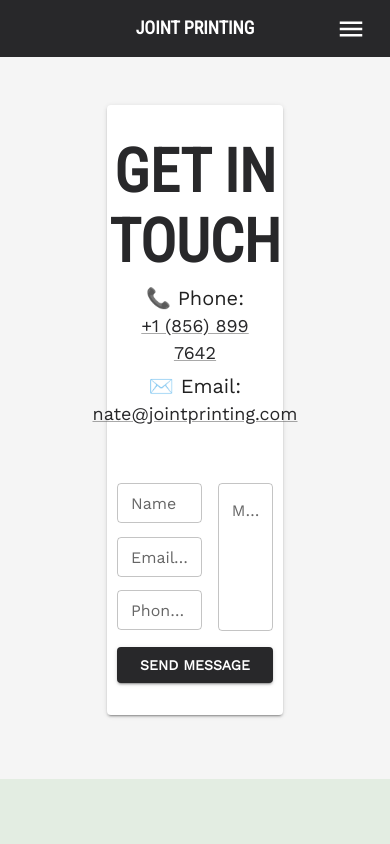
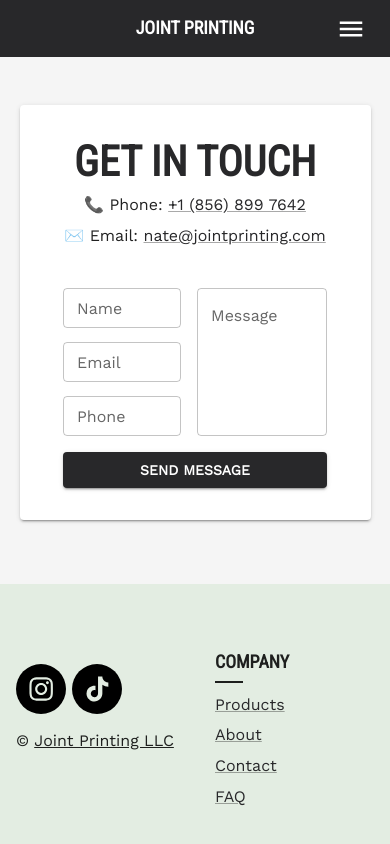
Before and after one commit to Jointprinting/website-frontend, a React (Create React App) app: page /contact in a window 390 px wide. Shown: the top 844 px of the page. Built offline with nearby package versions, Linux system fonts and the light colour scheme.

Commit message:
made mobile optimized

```diff
--- a/src/common/Navbar.js
+++ b/src/common/Navbar.js
@@ -15,7 +15,7 @@ import Toolbar from '../modules/components/Toolbar';
 import useMediaQuery from '@mui/material/useMediaQuery';
 
 function Navbar() {
-  const mobile = useMediaQuery("(max-width: 920px)");
+  const mobile = useMediaQuery("(max-width: 800px)");
 
   const DrawerComponent = () => {
     const [openDrawer, setOpenDrawer] = React.useState(false);
@@ -100,7 +100,10 @@ function Navbar() {
         {/*<Box mt={1} sx={{":hover": {cursor: 'pointer'}}}  component={ReactRouterLink} to="/"><img src={logo} alt="logo" width="40px"/></Box>
         <Box sx={{flexGrow: 1}}/>*/}
         <Box sx={{flexGrow: 1}}/>
-        <Typography variant="h6" fontSize={18} align="center" sx={{color: 'white', ml: '46px'}}>Joint Printing</Typography>
+        <Typography variant="h6" fontSize={18} align="center" component={ReactRouterLink} to="/"
+          sx={{color: 'white', ml: '46px', textDecoration: 'none', }}>
+            Joint Printing
+        </Typography>
         <Box sx={{flexGrow: 1}}/>
         <DrawerComponent/>
     </Stack>
--- a/src/screens/About.js
+++ b/src/screens/About.js
@@ -1,17 +1,18 @@
 import * as React from 'react';
-import { Box, Stack } from '@mui/material';
+import { Box, Stack, useMediaQuery } from '@mui/material';
 import Typography from '../modules/components/Typography';
 //import Avatar from '@mui/material/Avatar';
 import storyImage from '../modules/images/storyImage.webp'
 
 function About() {
+    const mobile = useMediaQuery("(max-width: 800px)");
   return (
     <Box>
         <Box sx={{ height: '50vh', py:2, display:"flex", justifyContent:"center", flexDirection:"column", alignItems:"center",
                 backgroundImage:'url(https://images.pexels.com/photos/1254736/pexels-photo-1254736.jpeg?auto=compress&cs=tinysrgb&w=1260&h=750&dpr=2)'
             }}
         >
-            <Typography color="#06752b" align="center" variant="h1" fontWeight="bold">
+            <Typography color="#fff" align="center" variant="h1" fontWeight="bold">
                 About Us
             </Typography>
             <Typography color="inherit" align="center" variant="h5" >
@@ -29,11 +30,11 @@ function About() {
                 Garments Printed
             </Typography>
             <Box display="flex" justifyContent="center">
-                <img src={'https://cdn.midjourney.com/1a20a760-213c-4835-a8cb-bbaf433917d9/0_0.webp'} alt='garments' width='40%' height='auto' />
+                <img src={'https://cdn.midjourney.com/1a20a760-213c-4835-a8cb-bbaf433917d9/0_0.webp'} alt='garments' width={mobile ? '50%' : '40%'} height='auto' />
             </Box>
             { /* Reviews sections */}
             {/*
-            <Stack direction="row" alignItems="center" justifyContent="center" spacing={10}>
+            <Stack direction={ mobile ? "column" : "row" } alignItems="center" justifyContent="center" spacing={10}>
                 <Stack spacing={1} alignItems="center">
                     <img src='https://fp.freshprints.com/assets/icons/about-us/reviews/facebook.svg' alt='facebook' />
                     <Typography color="inherit" align="center" fontSize="10px" fontWeight="bold"> "This merch is rad" </Typography>
@@ -56,9 +57,9 @@ function About() {
             <Typography align="center" variant="h2" >
                 Our Story
             </Typography>
-            <Stack direction="row" alignItems="center" justifyContent="center" spacing={10} pt={8}>
-                <img src={storyImage} alt='story' style={{ width: '27vw', height: 'auto'}} />
-                <Stack spacing={2} alignItems="center" maxWidth="35vw">
+            <Stack direction={ mobile ? "column" : "row" } alignItems="center" justifyContent="center" spacing={10} pt={8}>
+                <img src={storyImage} alt='story' style={{ width: mobile ? '60%' : '27vw', height: 'auto'}} />
+                <Stack spacing={2} alignItems="center" maxWidth={ mobile ? "84%" : "35vw" }>
                     <Typography align="center" variant="h4">Rooted in Excellence</Typography>
                     <Typography>At Joint Printing, our roots are grounded in the belief that there's always room for innovation.</Typography>
                     <Typography>
@@ -80,8 +81,8 @@ function About() {
             <Typography align="center" variant="h2" >
                 Mission & Values
             </Typography>
-            <Stack direction="row" alignItems="center" justifyContent="center" spacing={10} pt={6}>
-                <Stack spacing={2} alignItems="start" maxWidth="35vw">
+            <Stack direction={ mobile ? "column" : "row" } alignItems="center" justifyContent="center" spacing={10} pt={6}>
+                <Stack spacing={2} alignItems="start" maxWidth={ mobile ? "84%" : "35vw" }>
                     <Typography variant="h4">Our Mission</Typography>
                     <Typography sx={{pb: 2}}>To elevate brands with stellar print solutions and high-quality apparel that blends craftsmanship with convenience, giving you clothing that fully encapsulates your company's spirit.</Typography>
 
@@ -90,7 +91,7 @@ function About() {
                         Think of us as your creative sidekick; we're here to ensure that each print piece not only looks fantastic but also resonates with your brand's playful spirit and ambition.
                     </Typography>
                 </Stack>
-                <img src='https://images.pexels.com/photos/7666429/pexels-photo-7666429.jpeg?auto=compress&cs=tinysrgb&w=1260&h=750&dpr=2' alt='story' style={{width:'33vw', height: 'auto'}} />
+                <img src='https://images.pexels.com/photos/7666429/pexels-photo-7666429.jpeg?auto=compress&cs=tinysrgb&w=1260&h=750&dpr=2' alt='story' style={{width: mobile ? '60vw' : '33vw', height: 'auto'}} />
 
 
             </Stack>
@@ -100,7 +101,7 @@ function About() {
             <Typography align="center" variant="h2" >
                 Our Team
             </Typography>
-            <Stack direction="row" alignItems="center" justifyContent="center" spacing={10} pt={6}>
+            <Stack direction={ mobile ? "column" : "row" } alignItems="center" justifyContent="center" spacing={10} pt={6}>
                 <Avatar alt="Remy Sharp" src="/static/images/avatar/1.jpg" sx={{ width: 80, height: 80 }} />
                 <Avatar alt="Travis Howard" src="/static/images/avatar/2.jpg" sx={{ width: 80, height: 80 }}/>
                 <Avatar alt="Cindy Baker" src="/static/images/avatar/3.jpg" sx={{ width: 80, height: 80 }} />
--- a/src/screens/Contact.js
+++ b/src/screens/Contact.js
@@ -1,30 +1,31 @@
 import * as React from 'react';
-import { Box, Stack, TextField, Link, Button } from '@mui/material';
+import { Box, Stack, TextField, Link, Button, useMediaQuery } from '@mui/material';
 import Typography from '../modules/components/Typography';
 
 function Contact() {
+    const mobile = useMediaQuery("(max-width: 800px)");
   return (
     <Box bgcolor="#f5f5f5" pt={6} pb={8} display="flex" justifyContent="center">
         <Box
             sx={{
-                width: '45vw', p: 4, display:"flex", justifyContent:"center", flexDirection:"column", alignItems:"center", bgcolor:"white", boxShadow: 2, borderRadius: 1
+                width: mobile ? '90vw' : '45vw', p: 4, display:"flex", justifyContent:"center", flexDirection:"column", alignItems:"center", bgcolor:"white", boxShadow: 2, borderRadius: 1
             }}
         >
-            <Typography color="primary" align="center" variant="h1" fontWeight="bold">
+            <Typography color="primary" align="center" variant={mobile ? "h3" : "h1"} fontWeight="bold">
                 Get in touch
             </Typography>
-            <Typography color="inherit" align="center" variant="h5" my={1}>
-            📞 Phone: <Typography component={Link} fontSize={18} href={`tel:8568997642`}>+1 (856) 899 7642 </Typography>
+            <Typography color="inherit" align="center" variant={mobile ? "h7" : "h5"} my={1}>
+            📞 Phone: <Typography component={Link} fontSize={mobile ? 16 : 18} href={`tel:8568997642`}>+1 (856) 899 7642 </Typography>
             </Typography>
-            <Typography color="inherit" align="center" variant="h5" mb={1}>
-                ✉️ Email: <Typography component={Link} fontSize={18} href="mailto:nate@jointprinting.com">nate@jointprinting.com</Typography>
+            <Typography color="inherit" align="center" variant={mobile ? "h7" : "h5"} fontWeight={200} mb={1}>
+                ✉️ Email: <Typography component={Link} fontSize={mobile ? 16 : 18} href="mailto:nate@jointprinting.com">nate@jointprinting.com</Typography>
             </Typography>
-            <Stack display="flex" justifyContent="center" alignItems="center" width='40vw' spacing={2} mt={6}>
+            <Stack display="flex" justifyContent="center" alignItems="center" width={mobile ? '92%' : '40vw'} spacing={2} mt={mobile ? 4 : 6}>
                 <Stack direction="row" width="100%" spacing={2} alignItems="start" >
                     <Stack spacing={1.73}>
                         <TextField id="outlined-basic" label="Name" variant="outlined" fullWidth={true} size="small"/>
-                        <TextField id="outlined-basic" label="Email Address" variant="outlined" fullWidth={true} size="small"/>
-                        <TextField id="outlined-basic" label="Phone Number" variant="outlined" fullWidth={true} size="small"/>
+                        <TextField id="outlined-basic" label={mobile ? "Email" : "Email Address"} variant="outlined" fullWidth={true} size="small"/>
+                        <TextField id="outlined-basic" label={mobile ? "Phone" : "Phone Number"} variant="outlined" fullWidth={true} size="small"/>
                     </Stack>
                     <TextField id="outlined-basic" label="Message" variant="outlined" fullWidth={true} multiline={true} minRows={5}/>
                 </Stack>
--- a/src/screens/FAQ.js
+++ b/src/screens/FAQ.js
@@ -1,12 +1,12 @@
 import * as React from 'react';
-import { Box, Stack } from '@mui/material';
+import { Box, Stack, useMediaQuery } from '@mui/material';
 import Typography from '../modules/components/Typography';
 import Faq from "react-faq-component";
 import '@fontsource/work-sans';
-//import Avatar from '@mui/material/Avatar';
 
 function FAQ() {
-    const textStyle={fontSize: 20,fontFamily: "'Work Sans', sans-serif",}
+    const mobile = useMediaQuery("(max-width: 800px)");
+    const textStyle={fontSize: mobile ? 18 : 20,fontFamily: "'Work Sans', sans-serif",}
     const data = {
         rows: [
             {
@@ -59,8 +59,9 @@ function FAQ() {
 
   return (
     <Stack alignItems="center" spacing={2} p={6}>
-        <Typography variant="h2" align="center" gutterBottom> Frequently Asked Questions </Typography>
-        <Box width="80%" pb="10vh">
+        {mobile ? <Typography variant="h4" align="center" gutterBottom> Frequently Asked Questions </Typography> :
+        <Typography variant="h2" align="center" gutterBottom> Frequently Asked Questions </Typography> }
+        <Box width="80%" pb="10vh" pt={2}>
             <Faq
             data={data}
             styles={styles}
--- a/src/screens/Product.js
+++ b/src/screens/Product.js
@@ -1,9 +1,8 @@
 import  {React, useEffect, useState} from 'react';
-import { Box, Stack, Typography, Chip, Button, Rating, Tooltip } from '@mui/material';
+import { Box, Stack, Typography, Chip, Button, Rating, Tooltip, useMediaQuery } from '@mui/material';
 
 function Product() {
-
-
+    const mobile = useMediaQuery("(max-width: 800px)");
     const productVendor = "Vendor";
     const productStyle = "12345";
     const productRating = 5;
@@ -63,7 +62,9 @@ function Product() {
 
   return (
     <Box px="5vw" py="7vh" bgcolor="#f5f5f5">
-        <Stack direction="row" spacing={'4vw'} alignItems="top">
+        <Stack direction={mobile ? "column" : "row"} spacing={'4vw'} alignItems={mobile ? "center" : "top"}>
+            {/* Stack for clothing images */}
+            <Stack direction={"row"} alignItems="top" spacing={'4vw'}>
                 {/* Stack for tiny product images */}
                 <Stack spacing={2}>
                     <img src={productFrontImages[productIndex]} alt="product" onClick={() => setFrontSelected(true)}
@@ -79,9 +80,11 @@ function Product() {
                     <img src={frontSelected ? productFrontImages[productIndex] : productBackImages[productIndex]} alt="product" style={{width: '33vw', height: 'auto', boxShadow: '0 0 10px 0px lightgray'}} />
                     {/*<img src={productBackImages[0]} alt="product" style={{width: '33vw', height: 'auto'}} />*/}
                 </Stack>
+            </Stack>
+
 
             {/* Stack for product details */}
-            <Stack spacing={2.5} pr='5vw'>
+            <Stack spacing={2.5} pr='5vw' alignItems={mobile ? "center" : 'start'}>
                 {/* Stack for product vendor, style, and rating */}
                 <Stack spacing={1.5} direction="row" alignItems="center">
                     <Typography color='black'>{productVendor}</Typography>
@@ -109,7 +112,7 @@ function Product() {
                     </Stack>
                 </Stack>
 
-                <Typography color='gray'>
+                <Typography color='gray' textAlign={mobile ? 'center' : 'none'} fontSize={mobile ? 12 : 16}>
                     *The price will depend on your design and your order size. Customize the product below for a more accurate estimate.*
                 </Typography>
 
@@ -144,11 +147,13 @@ function Product() {
                 </Stack>
 
                 <Stack spacing={1}>
-                    <Button variant="contained" size="large" sx={{width: '50%'}}> Customize </Button>
+                    <Button variant="contained" size="large" sx={{width: '100%'}}> Customize </Button>
                     <Typography fontSize={12}>Free mockup by <b>4 AM.</b></Typography>
                 </Stack>
 
-                <Typography color='charcoal'>{productDescription}</Typography>
+                <Typography color='charcoal' textAlign={mobile ? 'center' : 'none'} fontSize={mobile ? 14 : 16}>
+                    {productDescription}
+                </Typography>
 
             </Stack>
         </Stack>
--- a/src/screens/Products.js
+++ b/src/screens/Products.js
@@ -1,11 +1,15 @@
 import  {React, useState} from 'react';
-import { Box, Stack, Typography, Chip, Divider, Rating, Pagination, ImageList, Menu, Button, MenuItem } from '@mui/material';
+import { Box, Stack, Typography, Chip, Divider, Rating, Pagination, ImageList, Menu, Button, MenuItem, useMediaQuery } from '@mui/material';
 //import Grid from '@mui/material/Unstable_Grid2';
 //import ImageGrid from '../common/ImageGrid';
 import { useNavigate } from 'react-router-dom';
 
 function Product() {
     const navigate = useNavigate();
+    const mobile = useMediaQuery("(max-width: 600px)");
+    const tablet = useMediaQuery("(max-width: 860px)");
+    const laptop = useMediaQuery("(max-width: 1160px)");
+    const columns = mobile ? 1 : tablet ? 2 : laptop ? 3 : 4;
     const [page, setPage] = useState(1);
     const [anchorEl, setAnchorEl] = useState(null);
     const [anchorElType, setAnchorElType] = useState(null);
@@ -102,7 +106,7 @@ function Product() {
             </Stack>
             <Divider />
             <Box width='100%' display='flex' justifyContent='center'  sx={{ flexGrow: 1 }} mt={3}>
-                <ImageList cols={4} rowHeight={300} gap={30}>
+                <ImageList cols={columns} rowHeight={300} gap={30}>
                 {imageUrls.map((item, index) => (
                     <Stack p={1} spacing={1} alignItems="center" >
                         <Box onClick={() => navigate('/product/')}
```
Lines whose indentation alone changed are shown as unchanged.
